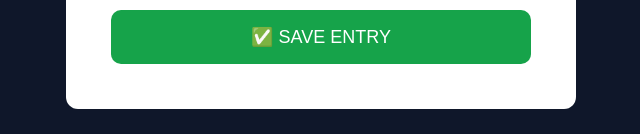
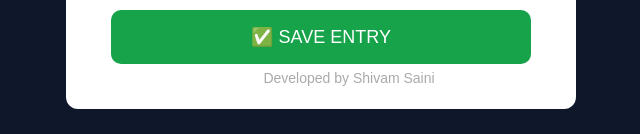
Before and after one commit to CodingExpressShivam/Sfgpl, a website: page index.html in a window 1280 px wide. Shown: the part 704-838 px from the top of the page, without its empty margins (319-959 px from the left). Drawn offline with Linux system fonts and the light colour scheme.

Commit message:
Update index.html

```diff
--- a/index.html
+++ b/index.html
@@ -76,6 +76,14 @@
     .row input {
       flex: 1;
     }
+    .footer {
+  position: fixed;
+  bottom: 10px;
+  width: 100%;
+  text-align: center;
+  color: #aaa;
+  font-size: 14px;
+}
 
   </style>
 </head>
@@ -158,6 +166,9 @@ document.getElementById("form").addEventListener("submit", function(e){
   });
 });
 </script>
+  <div class="footer">
+  Developed by Shivam Saini
+</div>
 
 </body>
 </html>
```
